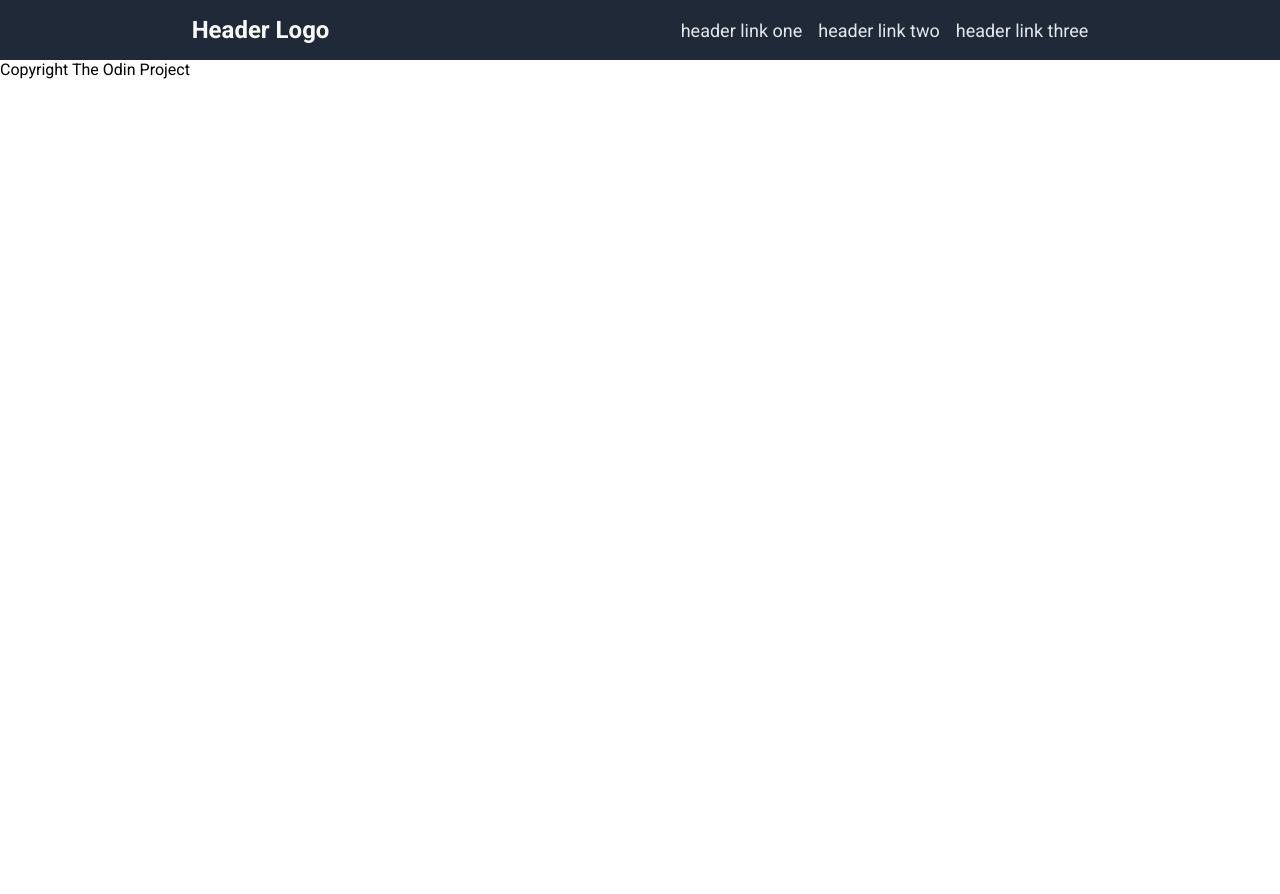
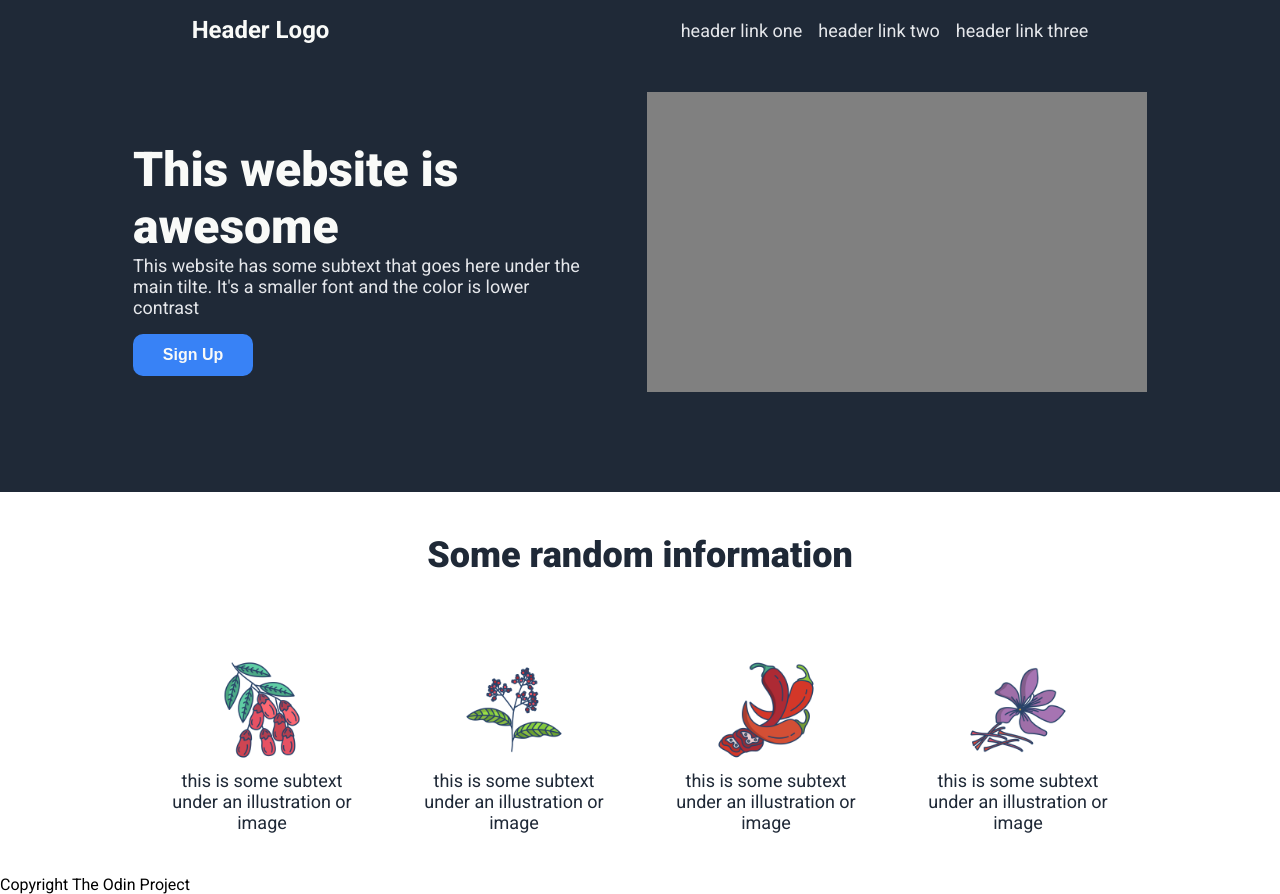
Before and after one commit to ferprimoso/landing-page, a plain HTML site: page index.html in a window 1280 px wide. Before the commit the page ends 800 px from the top, so only its background shows below. Drawn offline with Linux system fonts and the light colour scheme.

Commit message:
Add hero and info parts

```diff
--- a/index.html
+++ b/index.html
@@ -12,14 +12,42 @@
     <header>
         <div class="header-logo">Header Logo</div>
         <ul>
-            <li>header link one</li>
-            <li>header link two</li>
-            <li>header link three</li>
+            <li><a href="#">header link one</a></li>
+            <li><a href="#">header link two</a></li>
+            <li><a href="#">header link three</a></li>
         </ul>
     </header>
 
-    <div class="hero"></div>
-    <div></div>
+    <div class="hero">
+        <div class="hero-content">
+            <h1>This website is awesome</h1>
+            <p>This website has some subtext that goes here under the main tilte. It's a smaller font and the color is lower contrast</p>
+            <button>Sign Up</button>
+        </div>
+        <div class="placeholder">
+        </div>
+    </div>
+
+    <h2>Some random information</h2>
+
+    <div class="info-container">
+        <div class="card">
+            <img src="images/barberry.png" alt="Barberry">
+            <div class="text">this is some subtext under an illustration or image</div>
+        </div>
+        <div class="card">
+            <img src="images/pepper.png" alt="Pepper">
+            <div class="text">this is some subtext under an illustration or image</div>
+        </div>
+        <div class="card">
+            <img src="images/chilli.png" alt="Chilli">
+            <div class="text">this is some subtext under an illustration or image</div>
+        </div>
+        <div class="card">
+            <img src="images/saffron.png" alt="Saffron">
+            <div class="text">this is some subtext under an illustration or image</div>
+        </div>
+    </div>
     <div></div>
     <div></div>
 
--- a/styles.css
+++ b/styles.css
@@ -1,5 +1,9 @@
 @import url('https://fonts.googleapis.com/css?family=Roboto:300,300i,400,400i,500,500i,700,700i,900,900i');
 
+a {
+    text-decoration: none;
+    color: #e5e7eb;
+}
 
 body {
     font-family: Roboto;
@@ -15,7 +19,6 @@ ul {
     list-style-type: none;
     display: flex;
     font-size: 18px;
-    color: #e5e7eb;
     gap: 16px;
     align-items: center;
 }
@@ -27,9 +30,97 @@ header {
     justify-content: space-around;
 }
 
+img {
+    max-width: 300px;
+    height: auto;
+}
+
+h1 {
+    font-size: 48px;
+    color: #f9faf8 ;
+    font-weight: 800;
+    margin-bottom: 0;
+}
+
+h2 {
+    text-align: center;
+    font-size: 36px;
+    font-weight: 800;
+    color: #1f2937;
+    margin: 42px;
+}
+
+p {
+    font-size: 18px;
+    color: #E5e7eb;
+    margin-top: 0;
+    margin-bottom: 16px;
+}
+
+
+
+button {
+    border-style: none;
+    border-radius: 10px;
+    width: 120px;
+    padding: 12px;
+    background-color: #3882f6;
+    color: #f9faf8 ;
+    font-weight: 800;
+    font-size: 16px;
+}
+
+img {
+    width: 100px;
+    height: 100px;
+}
+
 .header-logo {
     font-size: 24px;
     color: #f9faf8;
     font-weight: bold;
     align-items: center;
 }
+
+.hero {
+    background-color: #1f2937;
+    display: flex;
+    justify-content: center;
+    align-items: center;
+    padding: 32px;
+    padding-bottom: 100px;
+    gap: 64px;
+}
+
+.hero-content {
+    width: 450px;
+}
+
+.placeholder {
+    background-color: grey;
+    color: grey;
+    width: 500px;
+    height: 300px;
+}
+
+.info-container {
+    margin-top: 42px;
+    margin-bottom: 42px;
+    display: flex;
+    justify-content: center;
+    gap: 52px;
+}
+
+.card {
+    text-align: center;
+    max-width: 200px;
+    display: flex;
+    flex-direction: column;
+    align-items: center;
+}
+
+.text {
+    margin-top: 10px;
+    font-size: 18px;
+    color: #1f2937;
+}
```
Also changed, not shown: images/barberry.png (added), images/chilli.png (added), images/pepper.png (added), images/saffron.png (added), 1 other file.
